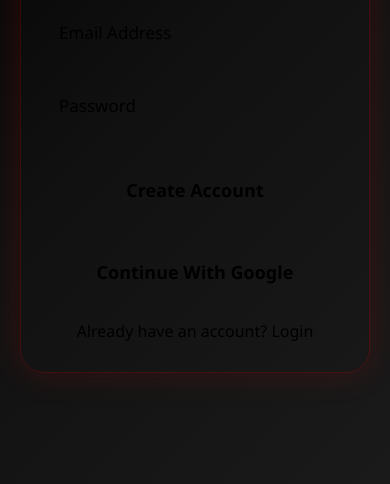
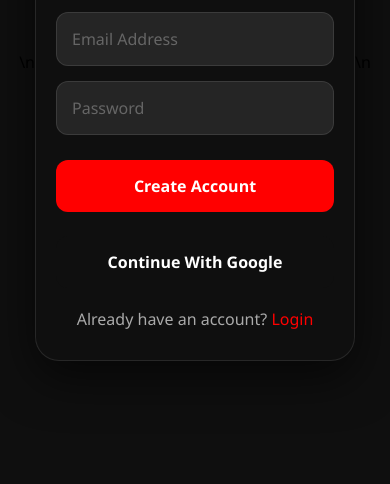
Before and after one commit to katariyajignesh266/BhaktiTube, a website with bundled scripts: page frontend/user/signup.html in a window 390 px wide. Shown: the part 360-844 px from the top of the page. Built offline with nearby package versions, Linux system fonts and the light colour scheme.

Commit message:
Basic Youtube UI

```diff
--- a/frontend/user/signup.html
+++ b/frontend/user/signup.html
@@ -1,5 +1,5 @@
 <!DOCTYPE html>
-<html lang="en">
+<html lang="en" data-theme="dark">
 <head>
 <meta charset="UTF-8">
 <meta
@@ -14,7 +14,7 @@ viewport-fit=cover">
 <title>BhaktiTube Signup</title>
 
 <link rel="stylesheet" href="../theme-system.css">
-<link rel="stylesheet" href="user.css">
+<link rel="stylesheet" href="../responsive-system.css">\n<link rel="stylesheet" href="user.css">
 
 </head>
 <body>
@@ -78,7 +78,7 @@ viewport-fit=cover">
 
 </div>
 
-<script type="module" src="signup.js"></script>
+<script src="../script.js"></script>\n<script type="module" src="signup.js"></script>
 
 </body>
 </html>
--- a/frontend/user/user.css
+++ b/frontend/user/user.css
@@ -56,41 +56,9 @@ h1{
     margin-bottom:30px;
 }
 
-input{
+input{width:100%;padding:15px;margin-bottom:15px;border:1px solid var(--border-primary);border-radius:var(--radius-lg);background:var(--input-bg);color:var(--text-primary);font-size:16px;transition:var(--transition-normal);outline:none;}
 
-    width:100%;
-
-    padding:15px;
-
-    margin-bottom:15px;
-
-    border:none;
-
-    border-radius: var(--radius-lg);
-
-    background: var(--input-bg);
-
-    color: var(--text-primary);
-
-    font-size:16px;
-}
-
-button{
-
-    width:100%;
-
-    padding:15px;
-
-    border:none;
-
-    border-radius:12px;
-
-    cursor:pointer;
-
-    font-size:16px;
-
-    font-weight:bold;
-}
+button{width:100%;padding:15px;border:none;border-radius:var(--radius-lg);cursor:pointer;font-size:16px;font-weight:bold;transition:var(--transition-normal);}
 
 #signupBtn{
 
@@ -138,13 +106,7 @@ body{
     justify-content:center;
     align-items:center;
 
-    background:
-    linear-gradient(
-        135deg,
-        #000000,
-        #111111,
-        #1a1a1a
-    );
+    background: var(--bg-primary);
 }
 
 .auth-container{
@@ -157,10 +119,9 @@ body{
 
     border-radius: var(--radius-3xl);
 
-    border: 1px solid rgba(255,0,0,.2);
+    border: 1px solid var(--border-primary);
 
-    box-shadow:
-    0 0 35px rgba(255,0,0,.15);
+    box-shadow: var(--shadow-modal);
 
 }
 
@@ -186,33 +147,9 @@ h1{
 
 }
 
-input{
+input{width:100%;padding:15px;margin-bottom:15px;border:1px solid var(--border-primary);border-radius:var(--radius-lg);background:var(--input-bg);color:var(--text-primary);font-size:16px;transition:var(--transition-normal);outline:none;}
 
-    width:100%;
-
-    padding:18px;
-
-    margin-bottom:15px;
-
-    border:none;
-
-    border-radius: var(--radius-xl);
-
-    background: var(--input-bg);
-
-    color: var(--text-primary);
-
-    font-size:16px;
-
-}
-
-input:focus{
-
-    outline:none;
-
-    border: 1px solid var(--brand-primary);
-
-}
+input:focus{border-color:var(--brand-primary);box-shadow:0 0 0 3px rgba(255,0,0,0.1);}
 
 input::placeholder{
 
@@ -220,23 +157,7 @@ input::placeholder{
 
 }
 
-button{
-
-    width:100%;
-
-    padding:18px;
-
-    border:none;
-
-    border-radius:16px;
-
-    cursor:pointer;
-
-    font-size:18px;
-
-    font-weight:700;
-
-}
+button{width:100%;padding:15px;border:none;border-radius:var(--radius-lg);cursor:pointer;font-size:16px;font-weight:bold;transition:var(--transition-normal);}
 
 #loginBtn,
 #signupBtn{
@@ -345,18 +266,9 @@ button{
         margin-bottom:25px;
     }
 
-    input{
-        height:58px;
-        font-size:17px;
-        padding:0 18px;
-        margin-bottom:15px;
-    }
+    input{width:100%;padding:15px;margin-bottom:15px;border:1px solid var(--border-primary);border-radius:var(--radius-lg);background:var(--input-bg);color:var(--text-primary);font-size:16px;transition:var(--transition-normal);outline:none;}
 
-    button{
-        height:58px;
-        font-size:18px;
-        margin-top:5px;
-    }
+    button{width:100%;padding:15px;border:none;border-radius:var(--radius-lg);cursor:pointer;font-size:16px;font-weight:bold;transition:var(--transition-normal);}
 
     .google-btn{
         margin-top:12px;
@@ -457,7 +369,7 @@ display:flex;
 align-items:center;
 justify-content:center;
 
-background:#1f1f1f;
+background: var(--bg-tertiary);
 
 border-radius:50%;
 
@@ -466,9 +378,7 @@ cursor:pointer;
 z-index:999;
 }
 
-.auth-close a{
-
-color:white;
+.auth-close a{color: var(--text-primary);
 
 font-size:24px;
 
@@ -478,8 +388,4 @@ font-weight:bold;
 
 }
 
-.auth-close:hover{
-
-background:#ff0000;
-
-}
+.auth-close:hover{background:var(--brand-primary-hover);transform:scale(1.1);}
```
Also changed, not shown: frontend/user/login.html (+2 -1 lines).
